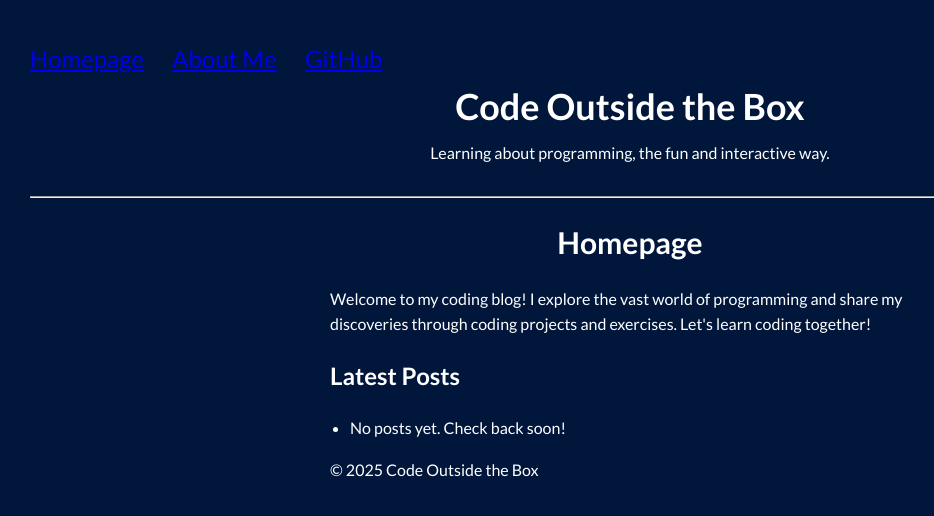
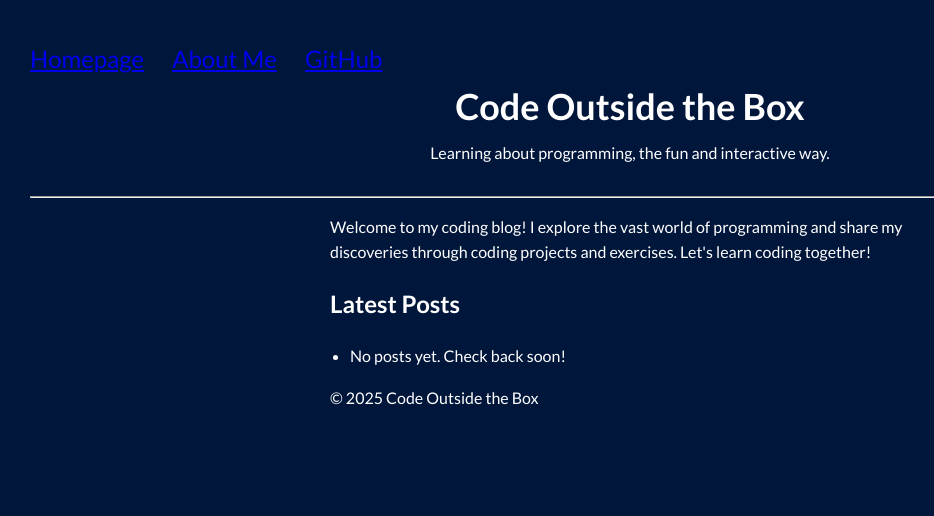
Before and after one commit to MicroChip818/microchip818.github.io, a Jekyll site: the page built from index.html, in a window 1280 px wide. Shown: the top 516 px of the page, without its empty margins (10-944 px from the left). Built offline with Jekyll 4.4.1, drawn with Linux system fonts in a browser that asks for light colours.

Commit message:
Update index.html

```diff
--- a/index.html
+++ b/index.html
@@ -1,9 +1,8 @@
 ---
 layout: default
-title: Homepage | Code Outside the Box
+title: Homepage
 ---
 
-<h1>Homepage</h1>
 <section id="welcome">
   <p>Welcome to my coding blog! I explore the vast world of programming and share my discoveries through coding projects and exercises. Let's learn coding together!</p>
 </section>
```
